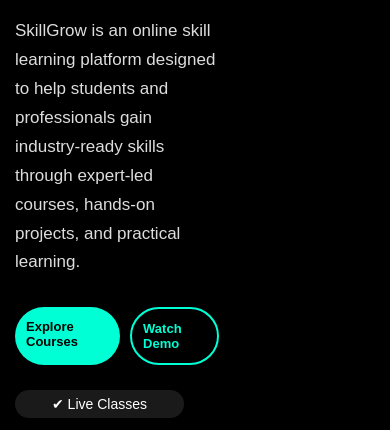
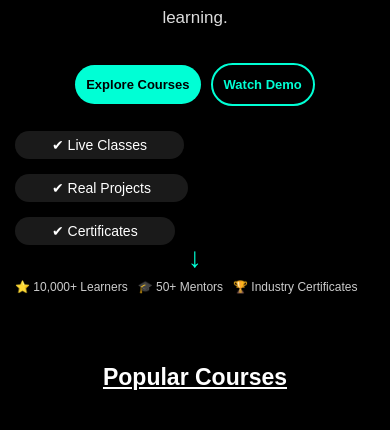
Before and after one commit to Vaibhav75058/SCT_WD_1, a plain HTML site: page index.html in a window 390 px wide. Shown: the part 360-790 px from the top of the page. Drawn offline with Linux system fonts and the light colour scheme.

Commit message:
hero section chanement

```diff
--- a/style.css
+++ b/style.css
@@ -677,18 +677,18 @@
 
   /* HERO */
   .hero-container {
-    grid-template-columns: 1.2fr 0.8fr;
+    grid-template-columns: 1fr;
     gap: 20px;
     padding: 0px 15px;
-    min-height: 50vh;
+    min-height: auto;
         margin-top: 100px;
-        /* margin-bottom: 100px; */
+
   }
 .hero-section {
-    min-height: 130vh;
+    min-height: auto;
     background-color: black;
     display: flex;
-    align-items: center;
+    align-items: flex-start;
     position: relative;
     color: white;
     overflow: hidden;
@@ -696,7 +696,9 @@
   .hero-image img {
     display: none;
   }
-
+.hero-content {
+    text-align: center;
+  }
   .hero-content h1 {
     font-size: 39px;
     line-height: 1.1;
@@ -710,6 +712,8 @@
   .hero-buttons {
     flex-direction: row;
     gap: 10px;
+    align-items: center;
+    justify-content: center;
   }
 
   .btn {
```
